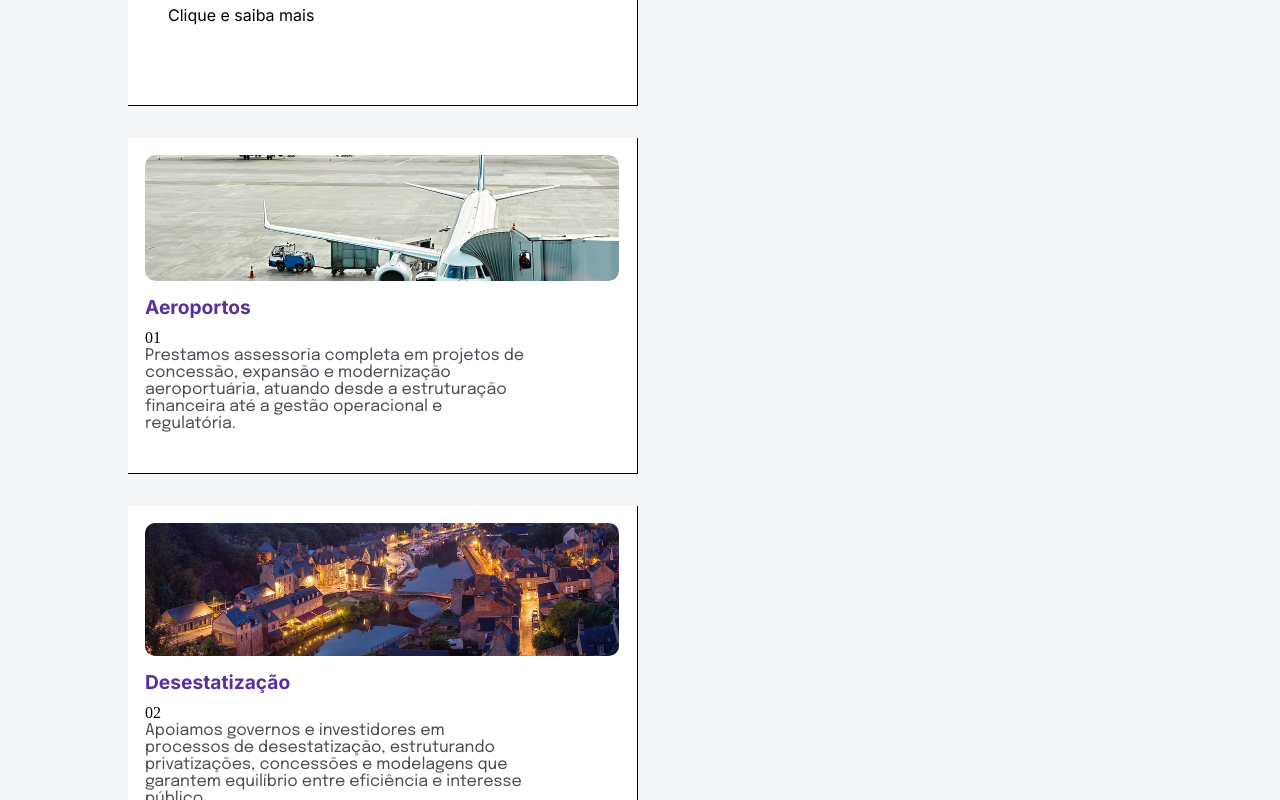
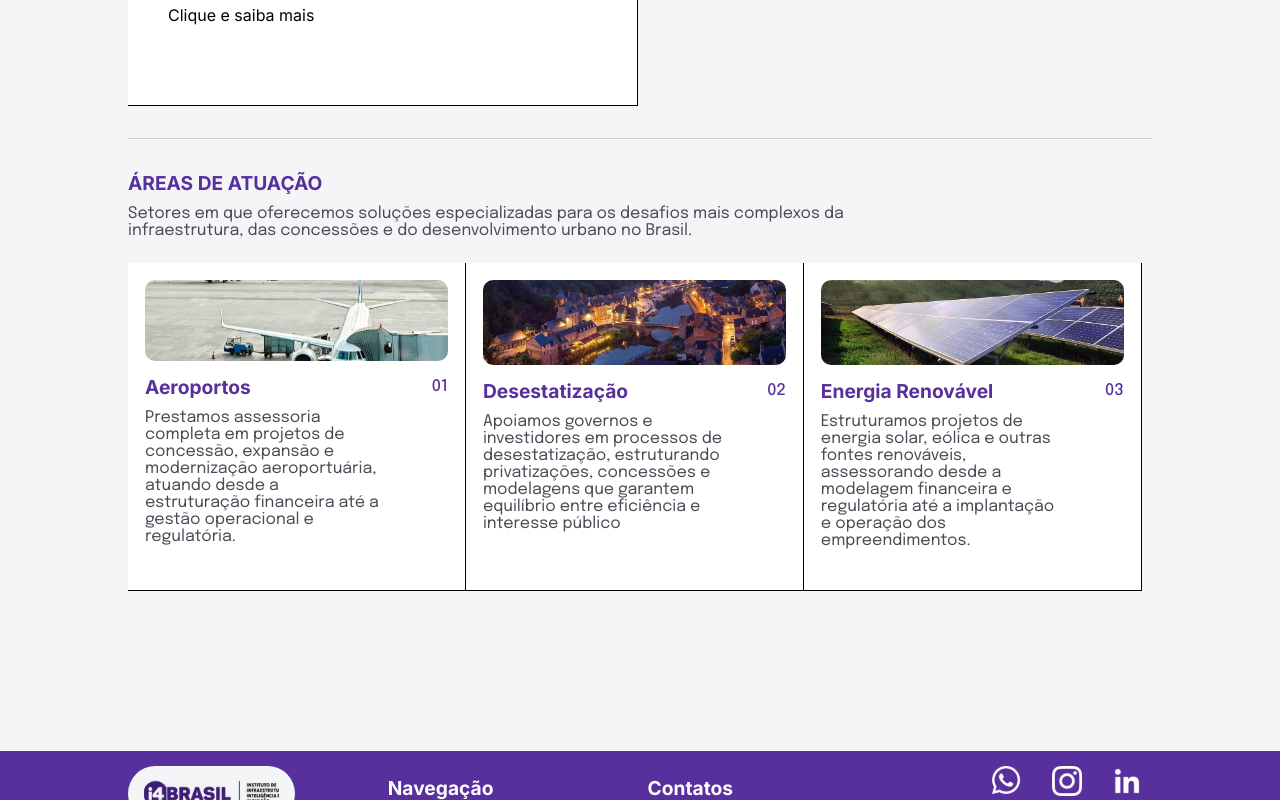
Before and after one commit to welingtondev99/i4brasil, a React (Vite) app: page /areas-de-atuacao in a window 1280 px wide. Shown: the part 1600-2400 px from the top of the page. Built offline with nearby package versions, Linux system fonts and the light colour scheme.

Commit message:
feat: adiciona título e descrição na seção areas de atuacao

```diff
--- a/src/components/CardPerformace.jsx
+++ b/src/components/CardPerformace.jsx
@@ -8,8 +8,10 @@ const CardPerformace = () => {
        return (
         <div key={i.id} className="card">
           <img src={i.img} alt="" />
-          <h4>{i.title}</h4>
-          <span>{i.id}</span>
+          <div className="textCardPerformace">
+            <h4>{i.title}</h4>
+            <span>{i.id}</span>
+          </div>
           <p>{i.text}</p>
         </div>
        )
--- a/src/components/cardPerformace.css
+++ b/src/components/cardPerformace.css
@@ -1,13 +1,32 @@
 .card{
-    width: 510px;
+    width: 33%;
     background-color: #fff;
     padding: 17px;
-    margin: 2rem 0;
+
     border-right: 1px solid black;
     border-bottom: 1px solid black;
 }
 
 .card img{
-    max-width: 474px;
+    width: 100%;
     border-radius: 10px;
 }
+
+.textCardPerformace{
+    display: flex;
+    align-items: center;
+    justify-content: space-between;
+}
+
+.textCardPerformace span{
+    color: var(--roxo-primario);
+    font-weight: 500;
+    font-family: 'epilogue', sans-serif;
+}
+
+@media(max-width: 1000px){
+    .card{
+        width: 350px;
+        flex-wrap: wrap;
+    }
+}
--- a/src/pages/AreasOfPractice.jsx
+++ b/src/pages/AreasOfPractice.jsx
@@ -2,8 +2,6 @@ import CardPerformace from "../components/CardPerformace"
 import DefaultTop from "../components/DefaultTop"
 import Footer from "../components/Footer"
 import MainCardPerformace from "../components/MainCardPerformace"
-import Bdcard from "../data/cardPerformace"
-import aeroporto from "../images/aeroporto.svg"
 
 import './areasOfPractice.css'
 
@@ -31,8 +29,13 @@ const AreasOfPractice = () => {
                         <MainCardPerformace/>
                     </div>
                 </div>
+                    <hr />
                 <div>
-                    <CardPerformace/>
+                    <h4>ÁREAS DE ATUAÇÃO</h4>
+                    <p>Setores em que oferecemos soluções especializadas para os desafios mais complexos da infraestrutura, das concessões e do desenvolvimento urbano no Brasil.</p>
+                    <div className="alingCard">
+                        <CardPerformace/>
+                    </div>
                 </div>
             </div>
         </section>
--- a/src/pages/areasOfPractice.css
+++ b/src/pages/areasOfPractice.css
@@ -36,6 +36,11 @@
     margin-bottom: 1rem;
 }
 
+.alingCard{
+    display: flex;
+    flex-wrap: wrap;
+}
+
 .caseMasterCard img{
     width: 100%;
     height: 35%;
```
